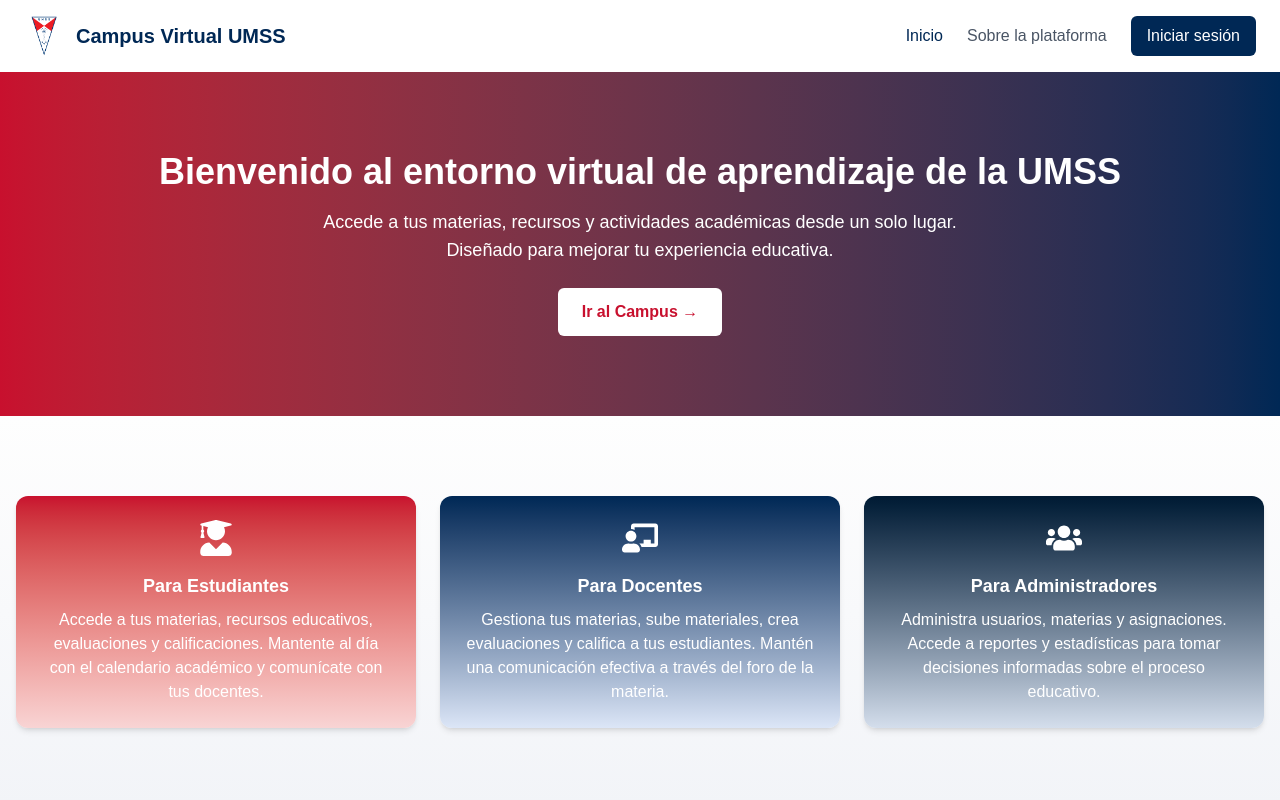
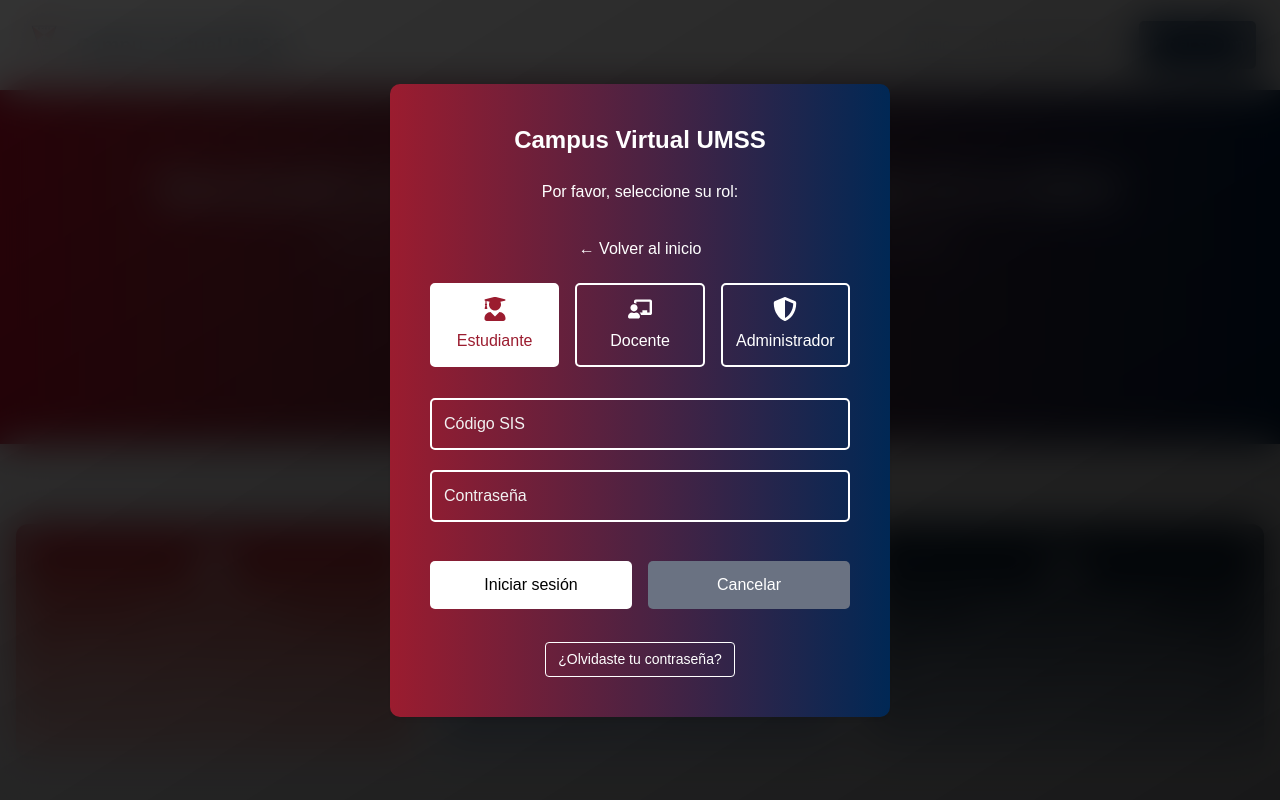
Before and after one commit to kruv15/Front-Login, a Next.js app: page / in a window 1280 px wide. Both pictures are taken after a click on the button "Iniciar sesión". Shown: the top 800 px of the page. Built offline with nearby package versions, Linux system fonts and the light colour scheme.

Commit message:
Inicio de sesion con mejora visual

```diff
--- a/src/app/components/Header.tsx
+++ b/src/app/components/Header.tsx
@@ -1,10 +1,16 @@
-// src/app/components/Header.tsx
 'use client'
 
+import { useState } from 'react'
 import Link from 'next/link'
+import LoginModal from './LoginModal' // Importamos el modal de inicio de sesión
 
 export default function Header() {
+  const [isModalVisible, setModalVisible] = useState(false)
+
+  const toggleModal = () => setModalVisible(!isModalVisible)
+
   return (
+    <>
       <header className="w-full bg-white shadow-md py-4 px-6 flex items-center justify-between">
         <div className="flex items-center gap-3">
           <img src="/logo-umss.png" alt="Logo UMSS" className="w-10 h-10" />
@@ -17,10 +23,18 @@
           <Link href="#sobre" className="text-gray-600 hover:underline">
             Sobre la plataforma
           </Link>
-        <button className="bg-[#002855] text-white px-4 py-2 rounded-md hover:bg-[#001f40] transition">
+          {/* Cambiamos el botón a un enlace de tipo botón para abrir el modal */}
+          <button
+            className="bg-[#002855] text-white px-4 py-2 rounded-md hover:bg-[#001f40] transition"
+            onClick={toggleModal}
+          >
             Iniciar sesión
           </button>
         </nav>
       </header>
+
+      {/* Aquí agregamos la visibilidad del modal */}
+      {isModalVisible && <LoginModal closeModal={toggleModal} />}
+    </>
   )
 }
--- /dev/null
+++ b/src/app/components/LoginModal.tsx
@@ -0,0 +1,108 @@
+'use client'
+
+import { useState } from 'react'
+import { FaUserGraduate, FaChalkboardTeacher, FaShieldAlt } from 'react-icons/fa'
+
+const LoginModal = ({ closeModal }: { closeModal: () => void }) => {
+  const [role, setRole] = useState<string>('estudiante')
+
+  const getRoleColors = (role: string) => {
+    switch (role) {
+      case 'estudiante':
+        return ['#9B1C2F', '#002855']
+      case 'docente':
+        return ['#002855', '#B0B0B0']
+      case 'administrador':
+        return ['#B0B0B0', '#9B1C2F']
+      default:
+        return ['#9B1C2F', '#002855']
+    }
+  }
+
+  const [colorStart, colorEnd] = getRoleColors(role)
+
+  return (
+    <div className="modal-container" onClick={closeModal}>
+      <div
+        className={`modal-content ${role}`}
+        onClick={e => e.stopPropagation()}
+        style={{
+          background: `linear-gradient(to right, ${colorStart}, ${colorEnd})`,
+        }}
+      >
+        <h2 className="text-2xl font-semibold text-white mb-6">Campus Virtual UMSS</h2>
+        <p className="text-white mb-4">Por favor, seleccione su rol:</p>
+
+        <button className="text-white mb-4" onClick={closeModal}>
+          ← Volver al inicio
+        </button>
+
+        <div className="role-selection mb-4 flex justify-between gap-4">
+          <button
+            onClick={() => setRole('estudiante')}
+            className={`role-button ${role === 'estudiante' ? 'bg-active' : ''}`}
+          >
+            <FaUserGraduate />
+            Estudiante
+          </button>
+          <button
+            onClick={() => setRole('docente')}
+            className={`role-button ${role === 'docente' ? 'bg-active' : ''}`}
+          >
+            <FaChalkboardTeacher />
+            Docente
+          </button>
+          <button
+            onClick={() => setRole('administrador')}
+            className={`role-button ${role === 'administrador' ? 'bg-active' : ''}`}
+          >
+            <FaShieldAlt />
+            Administrador
+          </button>
+        </div>
+
+        {/* Formulario según el rol */}
+        {role === 'estudiante' && (
+          <>
+            <input type="text" placeholder="Código SIS" className="input-field" />
+            <input type="password" placeholder="Contraseña" className="input-field" />
+          </>
+        )}
+        {role === 'docente' && (
+          <>
+            <input type="email" placeholder="Correo institucional" className="input-field" />
+            <input type="password" placeholder="Contraseña" className="input-field" />
+          </>
+        )}
+        {role === 'administrador' && (
+          <>
+            <input type="text" placeholder="Usuario" className="input-field" />
+            <input type="password" placeholder="Contraseña" className="input-field" />
+          </>
+        )}
+
+        {/* Botones de acción */}
+        <div className="mt-6 flex gap-4">
+          <button className="bg-white text-black px-4 py-2 rounded-md w-full">
+            Iniciar sesión
+          </button>
+          <button
+            className="bg-gray-500 text-white px-4 py-2 rounded-md w-full"
+            onClick={closeModal}
+          >
+            Cancelar
+          </button>
+        </div>
+
+        {/* Enlace de recuperación */}
+        <div className="mt-4 text-center">
+          <a href="#" className="forgot-password">
+            ¿Olvidaste tu contraseña?
+          </a>
+        </div>
+      </div>
+    </div>
+  )
+}
+
+export default LoginModal
--- a/src/app/globals.css
+++ b/src/app/globals.css
@@ -3,13 +3,10 @@
 :root {
   --background: #ffffff;
   --foreground: #171717;
-}
-
-@theme inline {
-  --color-background: var(--background);
-  --color-foreground: var(--foreground);
-  --font-sans: var(--font-geist-sans);
-  --font-mono: var(--font-geist-mono);
+  --primary-color: #002855; /* Azul UMSS */
+  --secondary-color: #9b1c2f; /* Rojo UMSS */
+  --tertiary-color: #b0b0b0; /* Gris Claro UMSS */
+  --button-hover-color: #d3d3d3; /* Gris suave para hover */
 }
 
 @media (prefers-color-scheme: dark) {
@@ -24,3 +21,131 @@
   color: var(--foreground);
   font-family: Arial, Helvetica, sans-serif;
 }
+
+/* Fondo general del modal con efecto blur */
+.modal-container {
+  position: fixed;
+  top: 0;
+  left: 0;
+  width: 100%;
+  height: 100%;
+  background: linear-gradient(to bottom right, rgba(0, 0, 0, 0.8), rgba(0, 0, 0, 0.9));
+  backdrop-filter: blur(20px);
+  -webkit-backdrop-filter: blur(20px);
+  display: flex;
+  justify-content: center;
+  align-items: center;
+  z-index: 50;
+}
+
+/* Estilo base del modal */
+.modal-content {
+  background-color: white;
+  padding: 40px;
+  border-radius: 10px;
+  width: 500px;
+  text-align: center;
+  box-shadow: 0 4px 6px rgba(0, 0, 0, 0.1);
+}
+
+/* Degradados según el rol */
+.modal-content.estudiante {
+  background: linear-gradient(to right, #9b1c2f, #002855);
+}
+.modal-content.docente {
+  background: linear-gradient(to right, #002855, #b0b0b0);
+}
+.modal-content.administrador {
+  background: linear-gradient(to right, #b0b0b0, #9b1c2f);
+}
+
+/* === Estilo de botones de rol === */
+.role-button {
+  width: 32%;
+  padding: 12px;
+  border-radius: 5px;
+  cursor: pointer;
+  text-align: center;
+  background-color: transparent;
+  border: 2px solid white;
+  color: white;
+  display: flex;
+  flex-direction: column;
+  align-items: center;
+  justify-content: center;
+  transition:
+    background-color 0.3s,
+    border-color 0.3s,
+    color 0.3s;
+}
+
+.role-button:hover {
+  background-color: var(--button-hover-color);
+  border-color: white;
+  color: var(--primary-color);
+}
+
+.role-button.bg-active {
+  background-color: white;
+  color: var(--secondary-color);
+  border-color: white;
+}
+
+/* Iconos */
+.role-button svg {
+  margin-bottom: 8px;
+  width: 24px;
+  height: 24px;
+  color: white;
+}
+
+.role-button.bg-active svg {
+  color: var(--secondary-color);
+}
+
+/* Inputs */
+.input-field {
+  width: 100%;
+  padding: 12px;
+  margin: 10px 0;
+  border-radius: 5px;
+  border: 2px solid white;
+  background-color: transparent;
+  color: white;
+  outline: none;
+}
+
+.input-field::placeholder {
+  color: #f2f2f2;
+}
+
+/* Botones normales */
+button {
+  padding: 12px;
+  margin: 5px 0;
+  border-radius: 5px;
+  cursor: pointer;
+}
+
+button:hover {
+  background-color: var(--button-hover-color);
+}
+
+/* Enlace inferior personalizado como botón */
+a.forgot-password {
+  display: inline-block;
+  margin-top: 12px;
+  padding: 6px 12px;
+  color: white;
+  border: 1px solid white;
+  border-radius: 4px;
+  font-size: 14px;
+  transition:
+    background-color 0.3s,
+    color 0.3s;
+}
+
+a.forgot-password:hover {
+  background-color: white;
+  color: var(--secondary-color);
+}
--- a/src/app/page.tsx
+++ b/src/app/page.tsx
@@ -1,8 +1,16 @@
+'use client'
+
+import { useState } from 'react'
 import { FaUserGraduate, FaChalkboardTeacher, FaUsers } from 'react-icons/fa'
+import LoginModal from './components/LoginModal' // Ajusta la ruta si es diferente
 
 export default function Home() {
+  const [showModal, setShowModal] = useState(false)
+
   return (
     <main className="min-h-screen bg-gradient-to-b from-white via-[#f9f9f9] to-[#e6e6e6] overflow-x-hidden">
+      {showModal && <LoginModal closeModal={() => setShowModal(false)} />}
+
       {/* Hero */}
       <section className="text-center py-20 bg-gradient-to-r from-[#C8102E] to-[#002855] text-white">
         <h1 className="text-4xl font-bold mb-4">
@@ -12,7 +20,10 @@
           Accede a tus materias, recursos y actividades académicas desde un solo lugar. Diseñado
           para mejorar tu experiencia educativa.
         </p>
-        <button className="bg-white text-[#C8102E] px-6 py-3 font-semibold rounded-md hover:bg-gray-100 transition">
+        <button
+          className="bg-white text-[#C8102E] px-6 py-3 font-semibold rounded-md hover:bg-gray-100 transition"
+          onClick={() => setShowModal(true)}
+        >
           Ir al Campus →
         </button>
       </section>
```
Lines whose indentation alone changed are shown as unchanged.
